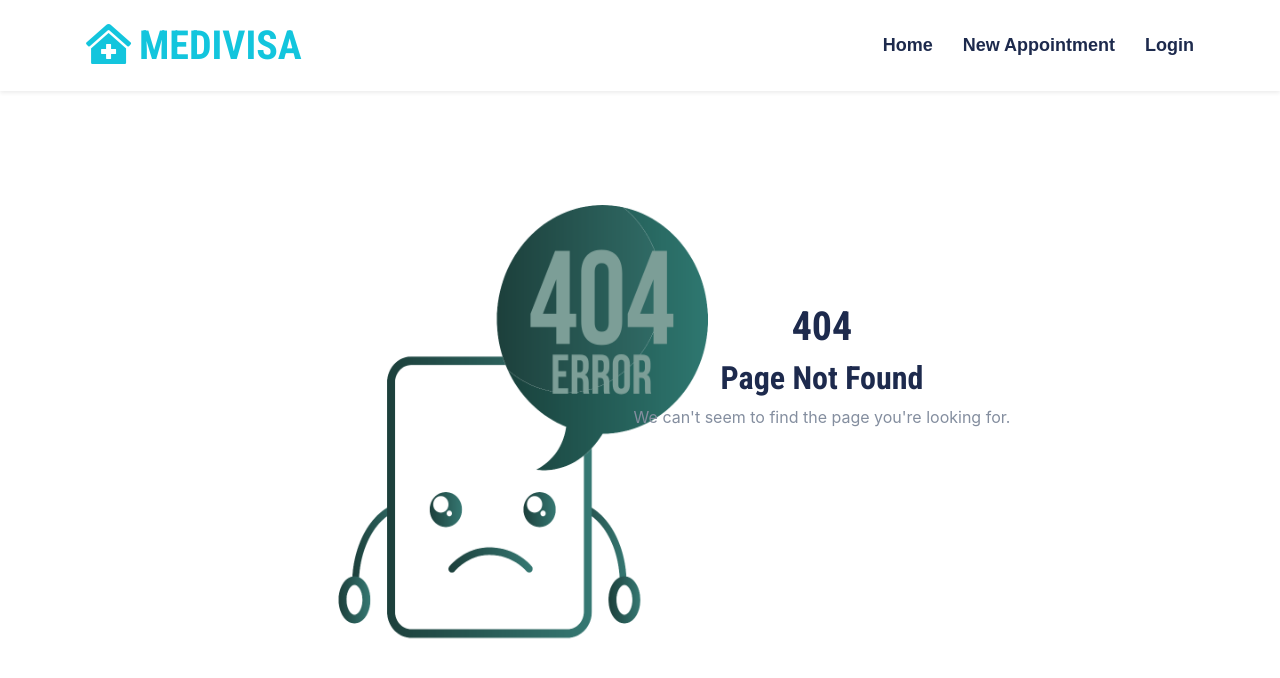
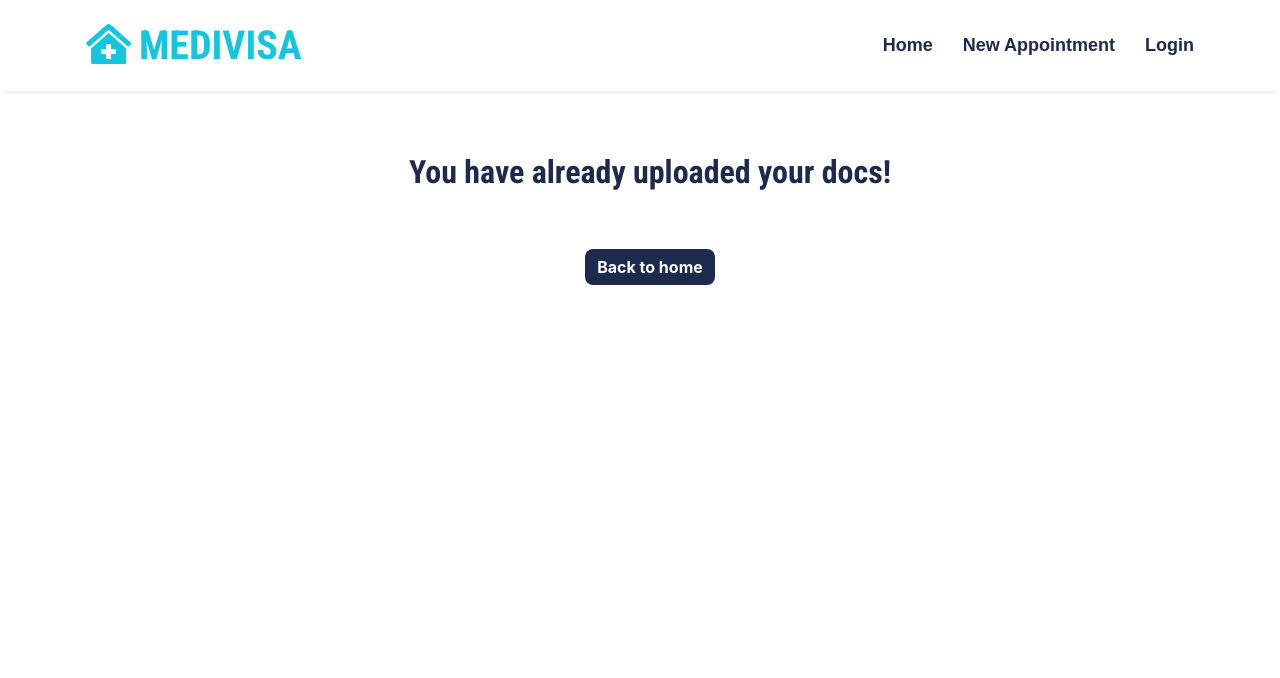
Before and after one commit to AneriSonani09/MediVisa, a React (Create React App) app in the folder client/: page /uploaded in a window 1280 px wide. Before the commit this address had no page. Shown: the top 678 px of the page. Built offline with nearby package versions, Linux system fonts and the light colour scheme.

Commit message:
prefinal

```diff
--- a/client/src/App.js
+++ b/client/src/App.js
@@ -11,6 +11,7 @@ import SendMail from "./components/SendMail/SendMail";
 import Upload from "./components/Upload";
 import Rules from "./components/Rules/Rules";
 import PageNotFound from "./components/Pagenotfound";
+import Uploaded from "./components/Pages/uploaded";
 
 function App() {
   const user = localStorage.getItem("token");
@@ -29,6 +30,7 @@ function App() {
         <Route path="/book/:id" element={<Slots />} />
         <Route path="/rules" exact element={<Rules />} />
         <Route path="/upload" exact element={<Upload />} />
+        <Route path="/uploaded" exact element={< Uploaded />} />
         {/* {!user && (<Route path="/upload" element={<Navigate replace to="/login" />} />)} */}
 
         <Route path="/sendmail" exact element={<SendMail />} />
--- /dev/null
+++ b/client/src/components/Pages/uploaded.js
@@ -0,0 +1,24 @@
+import React from "react";
+import { NavLink, useNavigate } from "react-router-dom";
+import "../Pagenotfound/pagenotfound.css";
+function Index() {
+  const nav = useNavigate();
+  return (
+    <>
+      <div class="page-content">
+        <div class="container">
+          <div class="tr-found section">
+            <div class="row">
+              <h2>You have already uploaded your docs!</h2>
+            </div>
+          </div>
+          <button class="btn btn-dark border-0 w-30" onClick={() => nav("/")}>
+            Back to home
+          </button>
+        </div>
+      </div>
+    </>
+  );
+}
+
+export default Index;
--- a/client/src/components/Userpro/index.js
+++ b/client/src/components/Userpro/index.js
@@ -24,7 +24,7 @@ async function handleClick(name) {
     const objects = await getUploadStatus();
 
     if (objects && objects.isUpload.length === 0) window.location.href = "/upload";
-    else window.location.href = "/";
+    else window.location.href = "/uploaded";
 
     console.log(objects);
     console.log("Hiii2");
```
